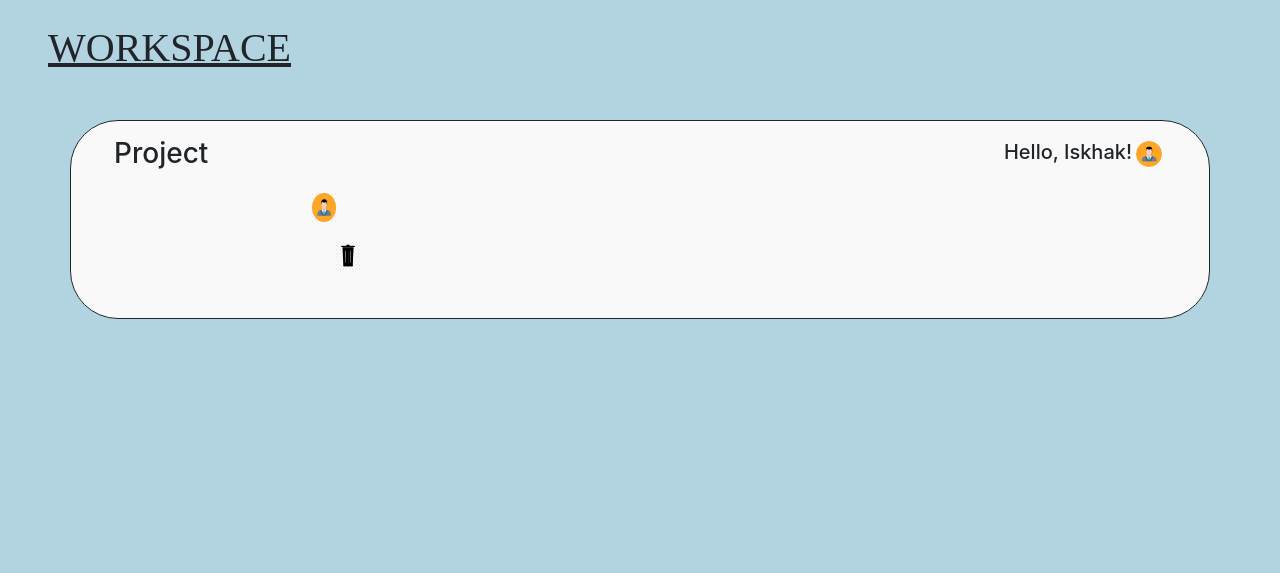
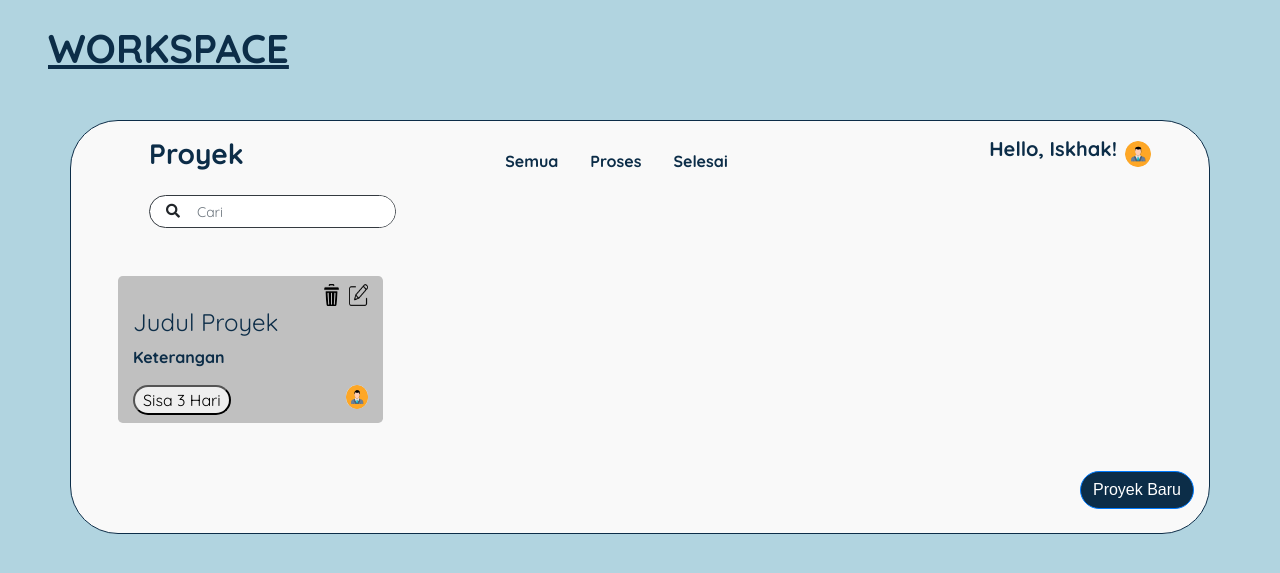
Before and after one commit to ITC-2020/Work-Management, a PHP site: page /view/dashboard.html in a window 1280 px wide. Shown: the top 573 px of the page. Run offline with PHP 8.4, Linux system fonts and the light colour scheme.

Commit message:
fixing dashboard page

```diff
--- a/assets/css/new_project.css
+++ b/assets/css/new_project.css
@@ -1,3 +1,21 @@
+@import url('https://fonts.googleapis.com/css2?family=Quicksand:wght@400;700&display=swap');
+
+body{
+    font-family: Quicksand,heltevica;
+    font-weight: 900;
+    background-color: #B1D4E0 ;
+    color: #0C2D48;
+}
+
+#navbar h3,h6,h5{
+    font-family: Quicksand,heltevica;
+    font-weight: 600;
+}
+
+.cari{
+    border: none;
+}
+
 #icon_size{
     width: 1.3em;
     height: 1.3em;
@@ -6,22 +24,40 @@
     margin-bottom: 4px;
     margin-top: 4px;
 }
+
 #icon_size_no_margin{
-    width: 1.5em;
-    height: 1.8em;
+    width: 1.2em;
+    height: 1.4em;
 }
+
+#isi{
+    background-color: #F9F9F9;
+    border: 2px solid #0C2D48;
+}
+
 #kotak{
     background-color: #F9F9F9;
     border-color: #0C2D48;
     border: solid 1px;
     border-radius: 3em;
 }
+
+#kotak_kecil{
+    background-color: #C0C0C0;
+}
+
+.search{
+    width: 25%;
+}
+
 #tombol{
     background-color: #0C2D48;
     font-family: Poppins,Arial, Helvetica, sans-serif;
     border-radius: 3em;
 }
+
 #workspace_font{
     font-family: Quicksand,heltevica;
+    font-weight: bolder;
     text-decoration: underline;
 }
--- a/view/dashboard.html
+++ b/view/dashboard.html
@@ -6,24 +6,56 @@
     <meta name="viewport" content="width=device-width, initial-scale=1.0">
     <link rel="stylesheet" href="../assets/bootstrap/css/bootstrap.min.css">
     <link rel="stylesheet" href="../assets/css/new_project.css">
+    <link rel="stylesheet" href="https://use.fontawesome.com/releases/v5.7.0/css/all.css"
+        integrity="sha384-lZN37f5QGtY3VHgisS14W3ExzMWZxybE1SJSEsQp9S+oqd12jhcu+A56Ebc1zFSJ" crossorigin="anonymous">
 
-    <title>Dashboard coba git</title>
+    <title>Dashboard</title>
 
 </head>
 
 <body style="background-color: #B1D4E0;">
     <h1 class="mt-4 mb-5 ml-5" id="workspace_font">WORKSPACE</h1>
-    <div class="container mt-5" id="kotak">
-        <h3 class="float-left mt-3 mx-2 px-1 ml-4">Project</h3>
-        <h5 class="float-right mt-3 mx-2 px-1 mr-4">Hello, Iskhak!<img src="../assets/images/user_icon.jpg"
-                alt="user_icon" class="rounded-circle" id="icon_size"></h5>
-        <br>
-        <div class="row mt-5 mb-5 mx-4">
-            <div class="col-md-3">
-                <img src="../assets/images/trash_icon.jpg" alt="user_icon" class="float-right mt-5" id="icon_size_no_margin">
-                <img src="../assets/images/user_icon.jpg" alt="user_icon" class="float-right" id="icon_size_no_margin">
+    <div class="container mt-5 pb-4" id="kotak">
+        <div id="navbar" class="container d-flex flex-row justify-content-between rounded-pill pt-3">
+            <h3 class="row ml-5">Proyek</h3>
+            <div class="row d-flex flex-row justify-content-around align-content-end">
+                <h6 class="mx-3">Semua</h6>
+                <h6 class="mx-3">Proses</h6>
+                <h6 class="mx-3">Selesai</h6>
+            </div>
+            <h5 class="row mr-4 align-content-end">Hello, Iskhak!<img src="../assets/images/user_icon.jpg" alt="user_icon"
+                    class="rounded-circle ml-2" id="icon_size"></h5>
+        </div>
+
+        <!-- input search -->
+        <div class="search container ml-5 mt-3 mb-3">
+            <div class="input-group bg-white input-group-sm rounded-pill border border-dark">
+                <div class="button input-group-append">
+                    <button class="btn ml-2 " type="submit">
+                        <i class="fas fa-search"></i>
+                    </button>
+                </div>
+                <input class="cari form-control rounded-pill" type="search" placeholder="Cari" aria-label="Search">
             </div>
         </div>
+
+        <!-- kotak" kecil -->
+        <div class="row mt-5 mb-5 mx-4">
+            <div class="col-md-3 rounded-lg mx-2 py-2" id="kotak_kecil">
+                <img src="../assets/images/pencil_icon.png" alt="pencil_icon" class="float-right" id="icon_size_no_margin">
+                <img src="../assets/images/trash_icon.png" alt="trash_icon" class="float-right mr-2" id="icon_size_no_margin">
+                <br>
+                <h4>Judul Proyek</h4>
+                <p>Keterangan</p>
+                <button class="float-left rounded-pill px-2">Sisa 3 Hari</button>
+                <img src="../assets/images/user_icon.jpg" alt="user_icon" class="rounded-circle float-right" style="width: 1.4em; height: 1.5em;">
+            </div>
+        </div>
+
+        <div class="d-flex align-items-end flex-column">
+            <button class="btn btn-primary" id="tombol" type="button">Proyek Baru</button>
+        </div>
+
     </div>
 </body>
 
```
Also changed, not shown: view/new_project.html (+5 -3 lines), assets/images/pencil_icon.png (added), assets/images/plus_icon.jpg (deleted), assets/images/trash_icon.png (added).
